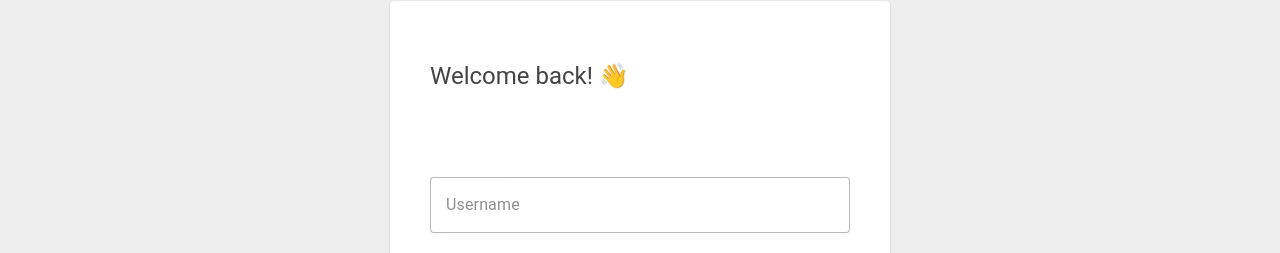
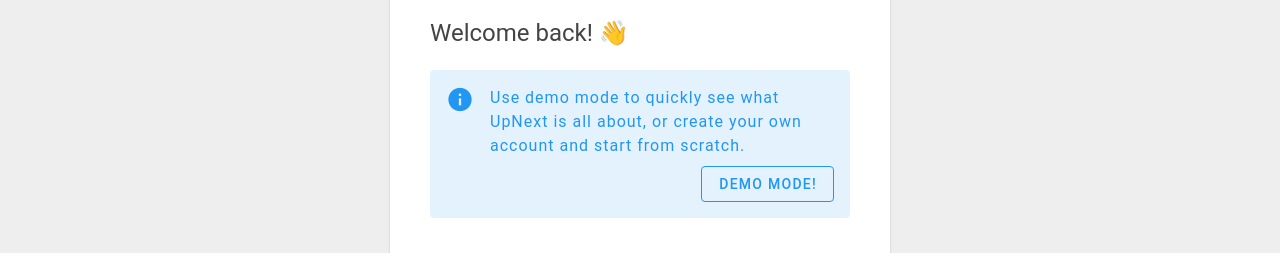
Before and after one commit to adnammit/media-client, a Vue app: page /login in a window 1280 px wide. Shown: the part 122-375 px from the top of the page. Built offline with nearby package versions, Linux system fonts and the light colour scheme; no server answers.

Commit message:
add demo option to login

```diff
--- a/src/assets/main.scss
+++ b/src/assets/main.scss
@@ -29,12 +29,22 @@
 }
 
 
+
+
 // THE COLORS, DUKE!
 
+// preserve some colors
+.v-alert.text-info i,
+.v-btn.text-info span.v-btn__content {
+	color: rgb(var(--v-theme-info)) !important;
+}
+
+// change other colors depending on light/dark theme
 .v-theme--light {
 
 	span:not(.v-alert__underlay),
 	div:not(.v-alert__content),
+	// span:not(.v-btn.text-info span.v-btn__content),
 	strong,
 	.v-icon {
 		color: $tundora
@@ -56,16 +66,18 @@
 .v-theme--dark {
 
 	span:not(.v-alert__underlay),
-	div,
+	div:not(.v-alert__content),
 	strong,
 	.v-icon {
 		color: $silver
 	}
 
+	.text-color--contrast,
+	div.text-color--contrast,
 	.text-color--contrast i.v-icon.v-icon,
 	.v-alert .v-icon,
-	.v-alert__content,
-	.v-btn.text-color--contrast .v-btn__content {
+	.v-btn.text-color--contrast .v-btn__content,
+	.v-alert.bg-error .v-alert__content {
 		color: $mine-shaft
 	}
 
--- a/src/services/IMediaService.ts
+++ b/src/services/IMediaService.ts
@@ -1,7 +1,7 @@
 import type UserTitleDto from '@/dto/userTitleDto'
-import type IUser from '@/models/user'
+import type { IUser, IUserInput } from '@/models/user'
 export default interface IMediaService {
-	addUser(user: IUser): Promise<IUser>
+	addUser(user: IUserInput): Promise<IUser>
 	getUser(username?: string, email?: string): Promise<IUser | null>
 	getUserTitles(userid: number): Promise<UserTitleDto[]>
 	// addUserMovie(userid: number, movie: Movie): Promise<boolean>
--- a/src/services/MediaProvider.ts
+++ b/src/services/MediaProvider.ts
@@ -1,6 +1,6 @@
 // // talks to the MovieDbApi and gets info from our third party api
 // // gets our app data from the mediaService depending on whether we're testing/mocking or not
-import type IUser from '@/models/user'
+import type { IUser, IUserInput } from '@/models/user'
 import type UserTitleDto from '@/dto/userTitleDto'
 import Title from '@/models/title'
 import type IMediaService from '@/services/IMediaService'
@@ -15,7 +15,7 @@
 		this.service = process.env.NODE_ENV === 'testing' ? MockMediaService : MediaService
 	}
 
-	public async addUser(user: IUser): Promise<IUser> {
+	public async addUser(user: IUserInput): Promise<IUser> {
 		return await this.service.addUser(user)
 	}
 
@@ -35,7 +35,7 @@
 		const titles = []
 		for (const userItem of userData) {
 			const id = +userItem.moviedbid
-			const movieDbDto = await MovieDbApi.getMovie(id) // start here -- make sure movie db will be around or do we need to replace it?
+			const movieDbDto = await MovieDbApi.getMovie(id)
 			const title = new Title(movieDbDto, userItem)
 			titles.push(title)
 		}
--- a/src/services/MediaService.ts
+++ b/src/services/MediaService.ts
@@ -1,6 +1,5 @@
 import axios from 'axios'
-import type IUser from '@/models/user'
-import User from '@/models/user'
+import User, { type IUserInput, type IUser } from '@/models/user'
 import type UserTitleDto from '@/dto/userTitleDto'
 import type IMediaService from '@/services/IMediaService'
 
@@ -10,7 +9,7 @@
 
 class MediaService implements IMediaService {
 
-	public async addUser(user: IUser): Promise<IUser> {
+	public async addUser(user: IUserInput): Promise<IUser> {
 
 		return requestMgr
 			.put('users/', {
@@ -38,10 +37,6 @@
 		return requestMgr.get('users/', { params: { username: username, email: email } })
 			.then(res => {
 				const raw = res?.data?.data[0]
-
-				console.log('>> got user ');
-				console.log(raw);
-
 				return this.rawToUser(raw)
 			})
 			.catch(error => {
@@ -195,10 +190,10 @@
 			// The request was made but no response was received
 			// `error.request` is an instance of XMLHttpRequest in the browser and an instance of
 			// http.ClientRequest in node.js
-			console.log(error.request)
+			console.error(error.request)
 		} else {
 			// Something happened in setting up the request that triggered an Error
-			console.log('Error', error.message)
+			console.error('Error', error.message)
 		}
 		console.log(error.config)
 	}
--- a/src/services/MockMediaService.ts
+++ b/src/services/MockMediaService.ts
@@ -1,16 +1,15 @@
 import type UserTitleDto from '@/dto/userTitleDto'
-import type IUser from '@/models/user'
-import User from '@/models/user'
+import User, { type IUserInput, type IUser } from '@/models/user'
 import type IMediaService from '@/services/IMediaService'
 
 class MockMediaService implements IMediaService {
 
-	public async addUser(user: IUser): Promise<IUser> {
-		return new User(user)
+	public async addUser(user: IUserInput): Promise<IUser> {
+		return new User({ id: 1, username: user.username, email: user.email })
 	}
 
 	public async getUser(username?: string, email?: string): Promise<IUser> {
-		return new User({ username: username ?? 'foo', email: email ?? 'foo@test.com' })
+		return new User({ id: 1, username: username ?? 'foo', email: email ?? 'foo@test.com' })
 	}
 
 	public async getUserTitles(userId: number): Promise<UserTitleDto[]> {
--- a/src/views/Login.vue
+++ b/src/views/Login.vue
@@ -11,23 +11,37 @@
 								Welcome back! 👋
 							</div>
 
+							<v-alert type="info" class="my-5" variant="tonal">
+								Use demo mode to quickly see what UpNext is all about, or create your own account and start from scratch.
+								<v-row justify="space-between" class="mt-2" hide-gutters no-gutters>
+									<v-col xs="12" sm="6">
+										<v-spacer></v-spacer>
+									</v-col>
+									<v-col xs="12" sm="6" align="right">
+										<v-btn color="info" variant="outlined" @click="demo">Demo Mode!</v-btn>
+									</v-col>
+								</v-row>
+							</v-alert>
+
 							<v-alert :style="{ visibility: errorMessage ? 'visible' : 'hidden' }" type="error"
 								class="my-5" density="compact">
 								{{ errorMessage }}
 							</v-alert>
 
-							<v-text-field v-model="username" :counter="50" label="Username"
-								required clearable variant="outlined" @click="clearError">
+							<v-text-field v-model="username" :counter="50" label="Username" required clearable
+								variant="outlined" @click="clearError">
 							</v-text-field>
 
-							<v-text-field v-model="email" label="E-mail" required clearable variant="outlined" @click="clearError">
+							<v-text-field v-model="email" label="E-mail" required clearable variant="outlined"
+								@click="clearError">
 							</v-text-field>
 
 							<v-row justify="space-between" class="my-5">
 								<v-col xs="12" sm="6">
-									<v-btn block flat color="secondary" :loading="loading" :disabled="!canSubmit" class="text-color--contrast"
-										@click="validate" type="submit">Log In</v-btn>
+									<v-btn block flat color="secondary" :loading="loading" :disabled="!canSubmit"
+										class="text-color--contrast" @click="validate" type="submit">Log In</v-btn>
 								</v-col>
+
 								<v-col xs="12" sm="6">
 									<v-btn block variant="tonal" @click="reset">Reset Form</v-btn>
 								</v-col>
@@ -97,6 +111,20 @@
 		},
 		signup() {
 			this.$router.push({ path: '/signup' })
+		},
+		async demo() {
+			this.loading = true
+
+			const user = await MediaProvider.getUser('test', 'test@test.com')
+
+			if (!!user && user.username) {
+				this.mainStore.login(user)
+				this.$router.push({ path: '/collection' })
+			} else {
+				this.errorMessage = 'Demo login failed'
+			}
+
+			this.loading = false
 		}
 	},
 	computed: {
--- a/src/views/Profile.vue
+++ b/src/views/Profile.vue
@@ -8,18 +8,19 @@
 						<v-col cols="12">
 
 							<v-row align="center" justify="center">
-								<v-col align="center" xs="12" md="6">
-									<v-card-title class="text-h3">
+								<v-col align="center">
+									<v-card-title class="text-h5">
 										{{ fullName }}
 									</v-card-title>
-									<v-card-subtitle>
-										{{ username }}
+
+									<v-card-subtitle class="text-overline">
+										Username: {{ username }}
 										<br />
-										{{ email }}
+										Email: {{ email }}
 									</v-card-subtitle>
 
 								</v-col>
-								<v-col align="center" xs="12" md="6">
+								<v-col align="center">
 									<v-avatar class="ma-6" size="100">
 										<v-img alt="Avatar" :src="avatar"></v-img>
 									</v-avatar>
@@ -89,7 +90,7 @@
 	data() {
 		return {
 			vibrates: vibrates,
-			bio: 'stuff about me'
+			bio: 'stuff about me, myself and I'
 		}
 	},
 	methods: {
--- a/src/views/SignUp.vue
+++ b/src/views/SignUp.vue
@@ -11,17 +11,31 @@
 								Sign up to start tracking what's up next!
 							</div>
 
+							<v-alert type="info" class="my-5" variant="tonal">
+								Use demo mode to quickly see what UpNext is all about, or create your own account and
+								start from scratch.
+								<v-row justify="space-between" class="mt-2" hide-gutters no-gutters>
+									<v-col xs="12" sm="6">
+										<v-spacer></v-spacer>
+									</v-col>
+									<v-col xs="12" sm="6" align="right">
+										<v-btn color="info" variant="outlined" @click="demo">Demo Mode!</v-btn>
+									</v-col>
+								</v-row>
+							</v-alert>
+
 							<v-alert :style="{ visibility: errorMessage ? 'visible' : 'hidden' }" type="error"
 								class="my-5" density="compact">
 								{{ errorMessage }}
 							</v-alert>
 
 							<v-text-field v-model="username" :counter="50" :rules="defaultRules" label="Username"
-								required clearable variant="outlined" @blur="checkUsernameExists" @focus="clearSignupFailed">
+								required clearable variant="outlined" @blur="checkUsernameExists"
+								@focus="clearSignupFailed">
 							</v-text-field>
 
-							<v-text-field v-model="email" :rules="emailRules" label="E-mail" required clearable variant="outlined"
-								@blur="checkEmailExists" @focus="clearSignupFailed">
+							<v-text-field v-model="email" :rules="emailRules" label="E-mail" required clearable
+								variant="outlined" @blur="checkEmailExists" @focus="clearSignupFailed">
 							</v-text-field>
 
 							<v-text-field v-model="firstName" :counter="50" :rules="defaultRules" label="First Name"
@@ -149,6 +163,20 @@
 		},
 		login() {
 			this.$router.push({ path: '/login' })
+		},
+		async demo() {
+			this.loading = true
+
+			const user = await MediaProvider.getUser('test', 'test@test.com')
+
+			if (!!user && user.username) {
+				this.mainStore.login(user)
+				this.$router.push({ path: '/collection' })
+			} else {
+				this.errorMessage = 'Demo login failed'
+			}
+
+			this.loading = false
 		}
 	},
 	computed: {
```
Also changed, not shown: src/models/user.ts (+7 -0 lines).
